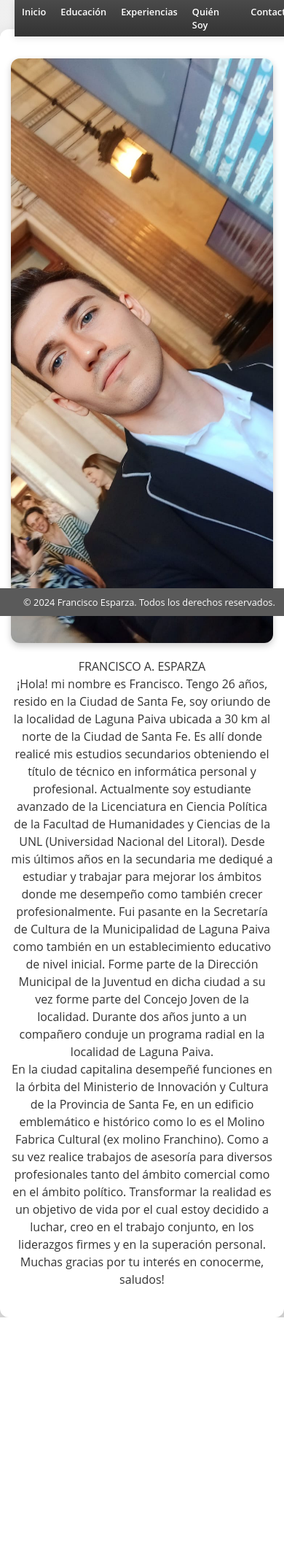
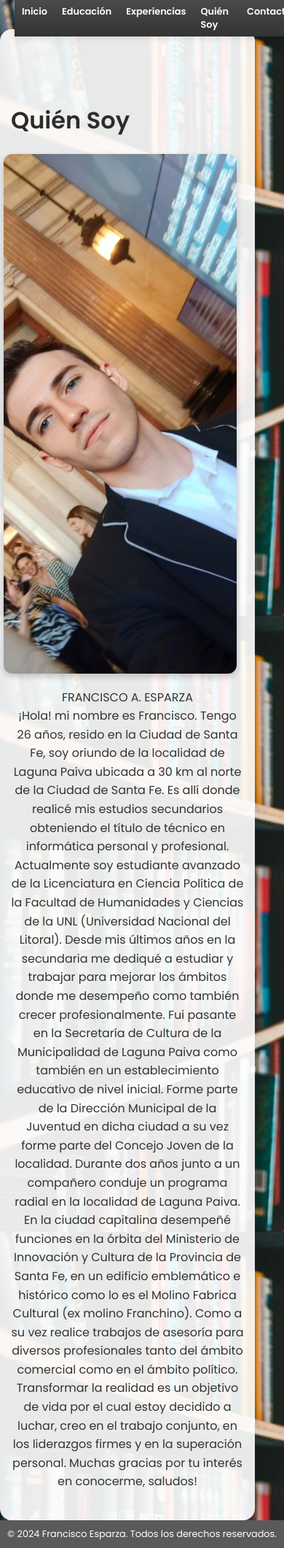
Before and after one commit to fezfranck/CV-WEB-FUNCA, a Flask app: page /quien_soy in a window 390 px wide. Shown: the whole page at 73% size. Before the commit the page ends 1805 px from the top, so only its background shows below. Run offline with Flask 3, Linux system fonts and the light colour scheme.

Commit message:
Update quiensoy.html

```diff
--- a/templates/quiensoy.html
+++ b/templates/quiensoy.html
@@ -4,43 +4,89 @@
     <meta charset="UTF-8">
     <meta name="viewport" content="width=device-width, initial-scale=1.0">
     <title>Quién Soy - Francisco Esparza</title>
-    <link rel="stylesheet" href="/static/styles.css">
+    <link href="https://fonts.googleapis.com/css2?family=Poppins:wght@300;400;600&family=Roboto:wght@300;400&display=swap" rel="stylesheet">
     <style>
         /* Estilos generales del cuerpo */
         body {
-            font-family: 'Open Sans', sans-serif;
+            font-family: 'Poppins', sans-serif;
             margin: 0;
             padding: 0;
-            background: linear-gradient(135deg, #f0f0f0, #d6d6d6);
-            color: #333;
+            background: url('static/images/fondo.jpg') no-repeat center center fixed; /* Imagen de fondo */
+            background-size: cover;
+            color: #2c2c2c;
             display: flex;
             flex-direction: column;
             min-height: 100vh;
         }
-        /* Ajuste del contenido principal */
+
+        /* Menú de navegación vertical */
+        nav {
+            width: 220px;
+            background: linear-gradient(180deg, #4a4a4a, #333);
+            position: fixed;
+            top: 0;
+            left: 0;
+            height: 100%;
+            padding-top: 40px;
+            box-shadow: 3px 0 15px rgba(0, 0, 0, 0.2);
+            margin-left: 20px; /* Margen hacia la izquierda */
+        }
+
+        nav ul {
+            list-style-type: none;
+            padding: 0;
+            margin: 0;
+        }
+
+        nav ul li {
+            margin: 20px 0;
+        }
+
+        nav ul li a {
+            text-decoration: none;
+            color: #fff;
+            font-weight: 600;
+            padding: 15px;
+            display: block;
+            transition: all 0.3s ease;
+            padding-left: 30px;
+            border-radius: 10px;
+        }
+
+        nav ul li a:hover {
+            background-color: #555;
+            transform: translateX(15px);
+            box-shadow: 4px 4px 15px rgba(0, 0, 0, 0.4);
+        }
+
+        /* Contenido principal */
+        .main-content {
+            margin-left: 270px;  /* Deja espacio para el menú vertical en pantallas grandes */
+            padding: 40px;
+            flex-grow: 1;
+            background: rgba(255, 255, 255, 0.9); /* Fondo semi-transparente */
+            box-shadow: 0 8px 25px rgba(0, 0, 0, 0.1);
+            border-radius: 16px;
+            max-width: 1000px;
+            margin-top: 40px;
+            margin-right: 40px; /* Espacio más amplio hacia la derecha */
+        }
+
+        /* Contenedor de imagen y texto */
         .content-container {
             display: flex;
-            align-items: stretch;
-            margin-left: 270px; /* Deja espacio para el menú */
-            padding: 40px;
-            background: white;
-            box-shadow: 0 4px 20px rgba(0, 0, 0, 0.1);
-            border-radius: 12px;
-            max-width: 1000px;
-            margin-top: 40px;
-            height: calc(100vh - 80px); /* Ajuste de altura para que la imagen cubra toda la pantalla menos el padding */
+            align-items: flex-start;
         }
 
         .content-container img {
             width: 300px;
-            object-fit: cover;
-            height: 100%;  /* Imagen ocupa toda la altura del contenedor */
+            height: auto;
             border-radius: 12px;
             box-shadow: 0 4px 10px rgba(0, 0, 0, 0.2);
             margin-right: 20px;
         }
 
-        .content-container .text-content {
+        .text-content {
             flex-grow: 1;
         }
 
@@ -54,19 +100,22 @@
 
         /* Pie de página */
         footer {
+            background-color: #5a5a5a;
+            color: #fff;
             text-align: center;
             padding: 10px;
-            background-color: #333;
-            color: white;
-            position: fixed;
-            bottom: 0;
-            width: 100%;
+            margin-top: auto;
         }
 
-        /* Estilos responsivos */
+        footer p {
+            margin: 0;
+            font-size: 1em;
+        }
+
+        /* Responsividad para pantallas pequeñas */
         @media (max-width: 768px) {
             /* Cambiar menú de navegación a la parte superior y hacerlo horizontal */
-            .vertical-menu {
+            nav {
                 position: fixed;
                 top: 0;
                 left: 0;
@@ -80,7 +129,7 @@
                 z-index: 1000;
             }
 
-            .vertical-menu ul {
+            nav ul {
                 display: flex;
                 justify-content: space-around;
                 width: 100%;
@@ -89,60 +138,49 @@
                 list-style-type: none;
             }
 
-            .vertical-menu ul li {
+            nav ul li {
                 margin: 0;
             }
 
-            .vertical-menu ul li a {
+            nav ul li a {
                 padding: 10px 15px;
                 font-size: 0.9em;
                 background-color: transparent;
             }
 
             /* Ajustar el contenido principal */
+            .main-content {
+                margin-left: 0;  /* Eliminar margen izquierdo en pantallas pequeñas */
+                padding-top: 80px;  /* Espacio suficiente debajo del menú fijo */
+            }
+
             .content-container {
-                margin-left: 0;  /* Elimina el margen izquierdo en pantallas pequeñas */
                 flex-direction: column;
-                height: auto;
+                align-items: center;
             }
 
             .content-container img {
                 width: 100%;  /* La imagen ocupa todo el ancho en pantallas pequeñas */
-                height: auto;  /* Ajusta la altura de la imagen automáticamente */
                 margin-bottom: 20px;
             }
 
-            .content-container .text-content p {
-                font-size: 1em; /* Ajuste del tamaño de fuente para pantallas más pequeñas */
-                line-height: 1.5;
+            .text-content p {
+                font-size: 1em;
                 text-align: center; /* Centra el texto en pantallas pequeñas */
             }
-              /* Pie de página */
-        footer {
-            background-color: #5a5a5a;
-            color: #fff;
-            text-align: center;
-            padding: 10px;
-            margin-top: auto;
         }
 
-        footer p {
-            margin: 0;
-            font-size: 1em;
-        }
-
-        /* Responsividad para pantallas aún más pequeñas */
         @media (max-width: 480px) {
-            .vertical-menu {
+            nav {
                 height: 50px;
             }
 
-            .vertical-menu ul li a {
+            nav ul li a {
                 font-size: 0.8em;
                 padding: 8px 10px;
             }
 
-            .content-container {
+            .main-content {
                 padding-left: 15px;
                 padding-right: 15px;
             }
@@ -157,7 +195,7 @@
 
     <!-- Menú de navegación -->
     <nav class="vertical-menu">
-      <ul>
+        <ul>
             <li><a href="/">Inicio</a></li>
             <li><a href="/templates/educacion.html">Educación</a></li>
             <li><a href="/templates/experiencias.html">Experiencias</a></li>
@@ -166,23 +204,31 @@
         </ul>
     </nav>
 
-    <!-- Contenedor de imagen y texto principal -->
-    <div class="content-container">
-        <img src="/static/quiensoy.jpeg" alt="Francisco Esparza" class="profile-img">
-        <div class="text-content">
-            <p>FRANCISCO A. ESPARZA</p>
-            <p>¡Hola! mi nombre es Francisco. Tengo 26 años, resido en la Ciudad de Santa Fe, soy oriundo de la localidad de Laguna Paiva ubicada a 30 km al norte de la Ciudad de Santa Fe. Es allí donde realicé mis estudios secundarios obteniendo el título de técnico en informática personal y profesional. Actualmente soy estudiante avanzado de la Licenciatura en Ciencia Política de la Facultad de Humanidades y Ciencias de la UNL (Universidad Nacional del Litoral).
-            Desde mis últimos años en la secundaria me dediqué a estudiar y trabajar para mejorar los ámbitos donde me desempeño como también crecer profesionalmente. Fui pasante en la Secretaría de Cultura de la Municipalidad de Laguna Paiva como también en un establecimiento educativo de nivel inicial. Forme parte de la Dirección Municipal de la Juventud en dicha ciudad a su vez forme parte del Concejo Joven de la localidad.
-            Durante dos años junto a un compañero conduje un programa radial en la localidad de Laguna Paiva.</p>
-            <p>En la ciudad capitalina desempeñé funciones en la órbita del Ministerio de Innovación y Cultura de la Provincia de Santa Fe, en un edificio emblemático e histórico como lo es el Molino Fabrica Cultural (ex molino Franchino). Como a su vez realice trabajos de asesoría para diversos profesionales tanto del ámbito comercial como en el ámbito político.
-            Transformar la realidad es un objetivo de vida por el cual estoy decidido a luchar, creo en el trabajo conjunto, en los liderazgos firmes y en la superación personal.
-            Muchas gracias por tu interés en conocerme, saludos!</p>
+    <!-- Contenido principal -->
+    <div class="main-content">
+        <!-- Encabezado -->
+        <header>
+            <h1>Quién Soy</h1>
+        </header>
+
+        <!-- Contenedor de imagen y texto -->
+        <div class="content-container">
+            <img src="/static/quiensoy.jpeg" alt="Francisco Esparza" class="profile-img">
+            <div class="text-content">
+                <p>FRANCISCO A. ESPARZA</p>
+                <p>¡Hola! mi nombre es Francisco. Tengo 26 años, resido en la Ciudad de Santa Fe, soy oriundo de la localidad de Laguna Paiva ubicada a 30 km al norte de la Ciudad de Santa Fe. Es allí donde realicé mis estudios secundarios obteniendo el título de técnico en informática personal y profesional. Actualmente soy estudiante avanzado de la Licenciatura en Ciencia Política de la Facultad de Humanidades y Ciencias de la UNL (Universidad Nacional del Litoral).
+                Desde mis últimos años en la secundaria me dediqué a estudiar y trabajar para mejorar los ámbitos donde me desempeño como también crecer profesionalmente. Fui pasante en la Secretaría de Cultura de la Municipalidad de Laguna Paiva como también en un establecimiento educativo de nivel inicial. Forme parte de la Dirección Municipal de la Juventud en dicha ciudad a su vez forme parte del Concejo Joven de la localidad.
+                Durante dos años junto a un compañero conduje un programa radial en la localidad de Laguna Paiva.</p>
+                <p>En la ciudad capitalina desempeñé funciones en la órbita del Ministerio de Innovación y Cultura de la Provincia de Santa Fe, en un edificio emblemático e histórico como lo es el Molino Fabrica Cultural (ex molino Franchino). Como a su vez realice trabajos de asesoría para diversos profesionales tanto del ámbito comercial como en el ámbito político.
+                Transformar la realidad es un objetivo de vida por el cual estoy decidido a luchar, creo en el trabajo conjunto, en los liderazgos firmes y en la superación personal.
+                Muchas gracias por tu interés en conocerme, saludos!</p>
+            </div>
         </div>
     </div>
 
+    <!-- Pie de página -->
     <footer>
         <p>&copy; 2024 Francisco Esparza. Todos los derechos reservados.</p>
     </footer>
-
 </body>
 </html>
```
